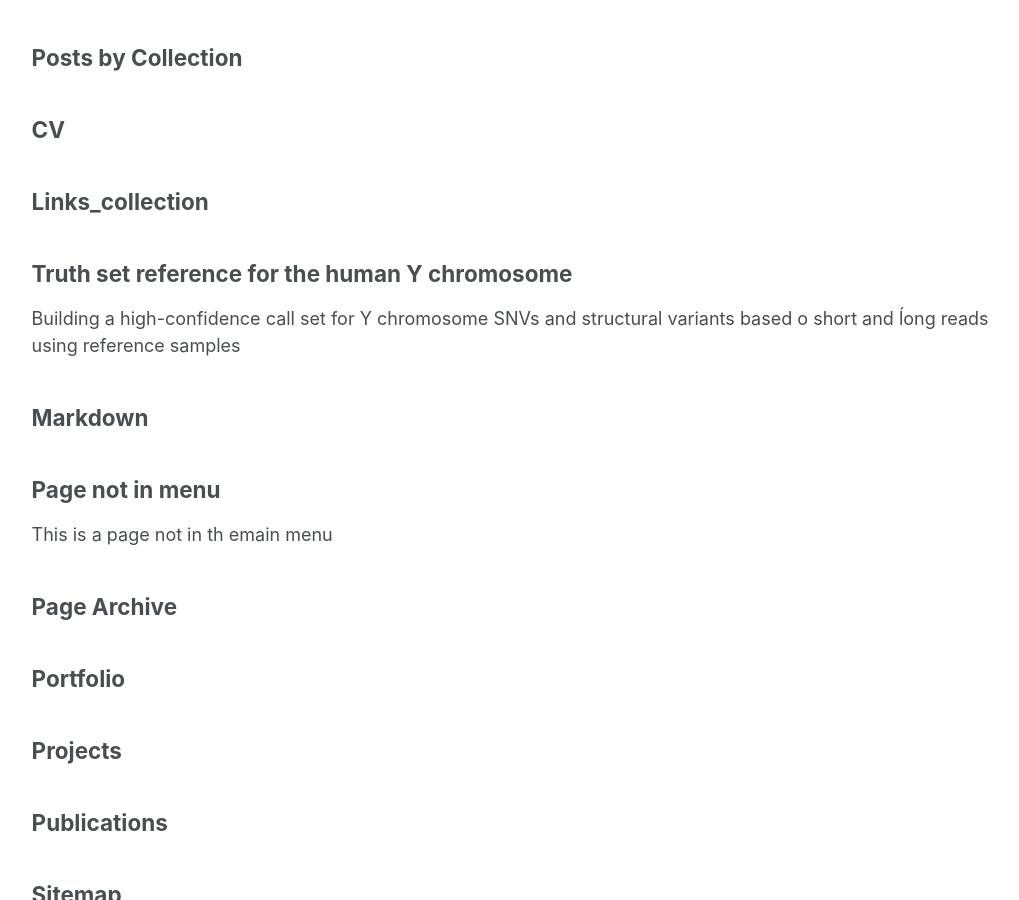
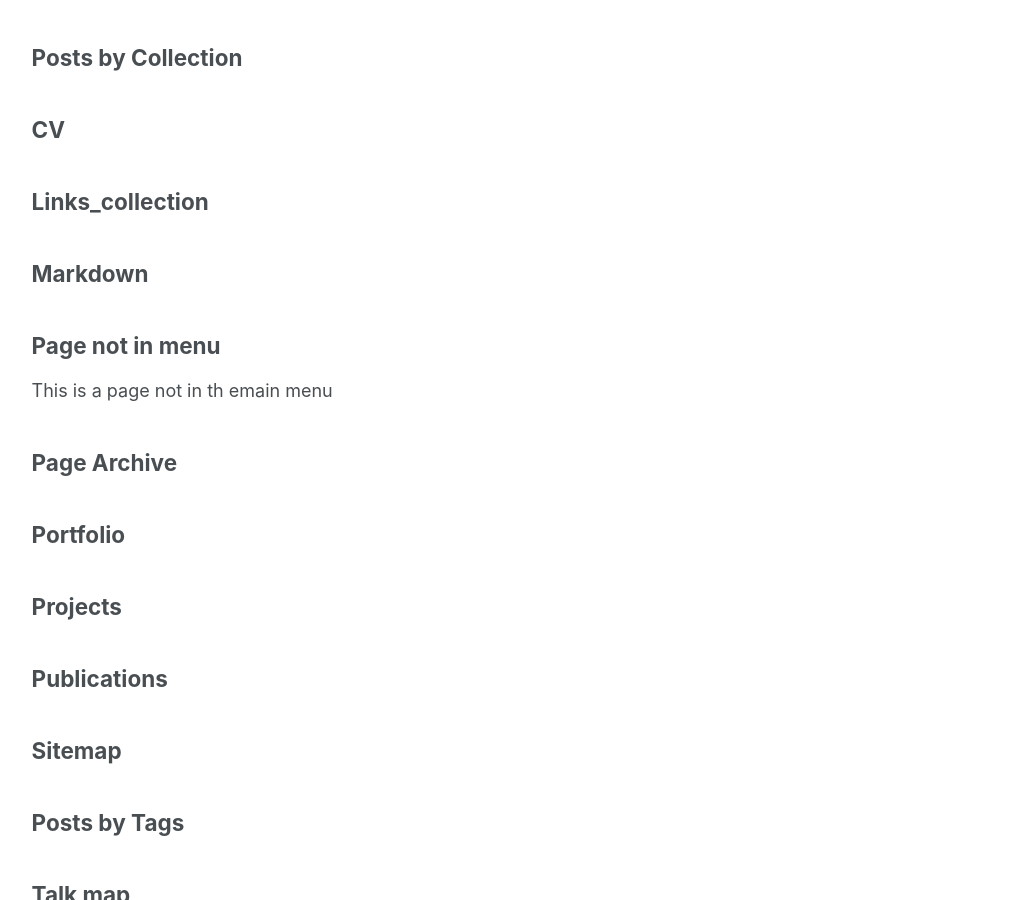
Before and after one commit to JRodrigoF/JRodrigoFlores.github.io, a Jekyll site: the page built from _pages/page-archive.html, in a window 1280 px wide and 900 px high, scrolled down 525 px. Shown: the whole window, without its empty margins (250-1269 px from the left). Built offline with Jekyll 4.4.1, drawn with Linux system fonts in a browser that asks for light colours.

Commit message:
Update lc.md

```diff
--- a/lc.md
+++ b/lc.md
@@ -1,9 +1,3 @@
----
-title: "Truth set reference for the human Y chromosome"
-excerpt: "Building a high-confidence call set for Y chromosome SNVs and structural variants based o short and ĺong reads using reference samples"
-collection: projects
----
-
 A ’truth set’ has be defined as a sample for which we did the best one can do in order to know all the correct SNVs and structural variants of that sample. These high-confidence call sets have been built based on a combination of sequencing approaches such as the integration of short-read Illumina and long-read Pacbio/Nanopore data. Such useful data sets have only been assembled for a few reference samples (NA12878, CEPH family, Ashkenazim Trio, etc) and, importantly here, always for the autosomal sections of the genome. Knowing the ’truth’ enables anyone to test any possible combination of QC steps, mappers, callers, variants filters, parameters in each step, etc, and thus assess which combination of them gets closer to the 'truth' and therefore happens to be the best for a particular purpose. A simple example is to test to different versions of a similar pipeline.
 
 The project is to build several ’truth' sets based on data available for samples which have been sequenced using a wide array of technologies. Relevant here are Illumina, PacBio, 10xGenomics and Nanopore data. As has already been done for the autosomes, it is possible to integrate the data and build a ’truth’ set for the Y chromosome of these samples. Such resource is not available for the community doing Y chromosome research and I find it useful.
```
